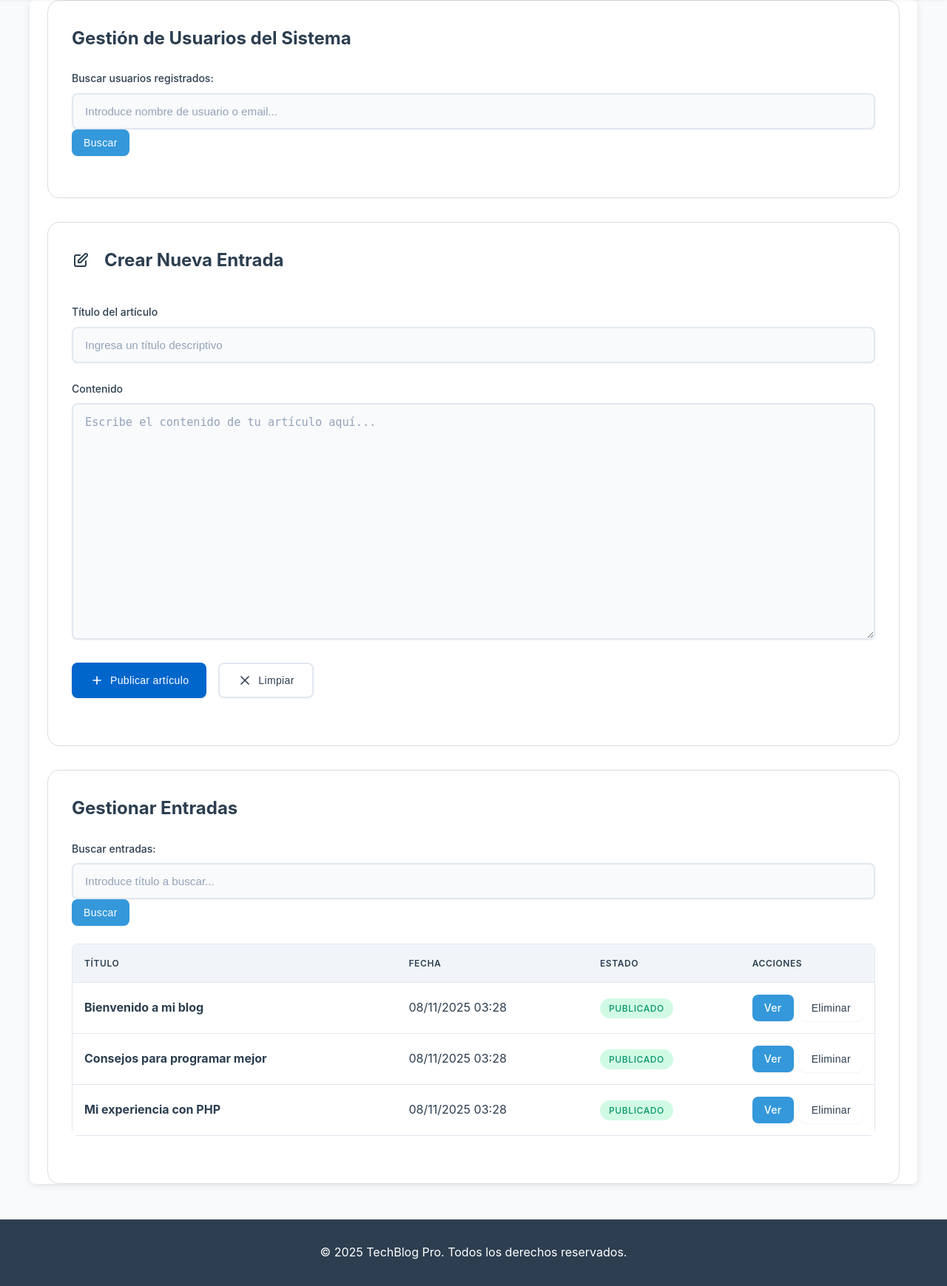
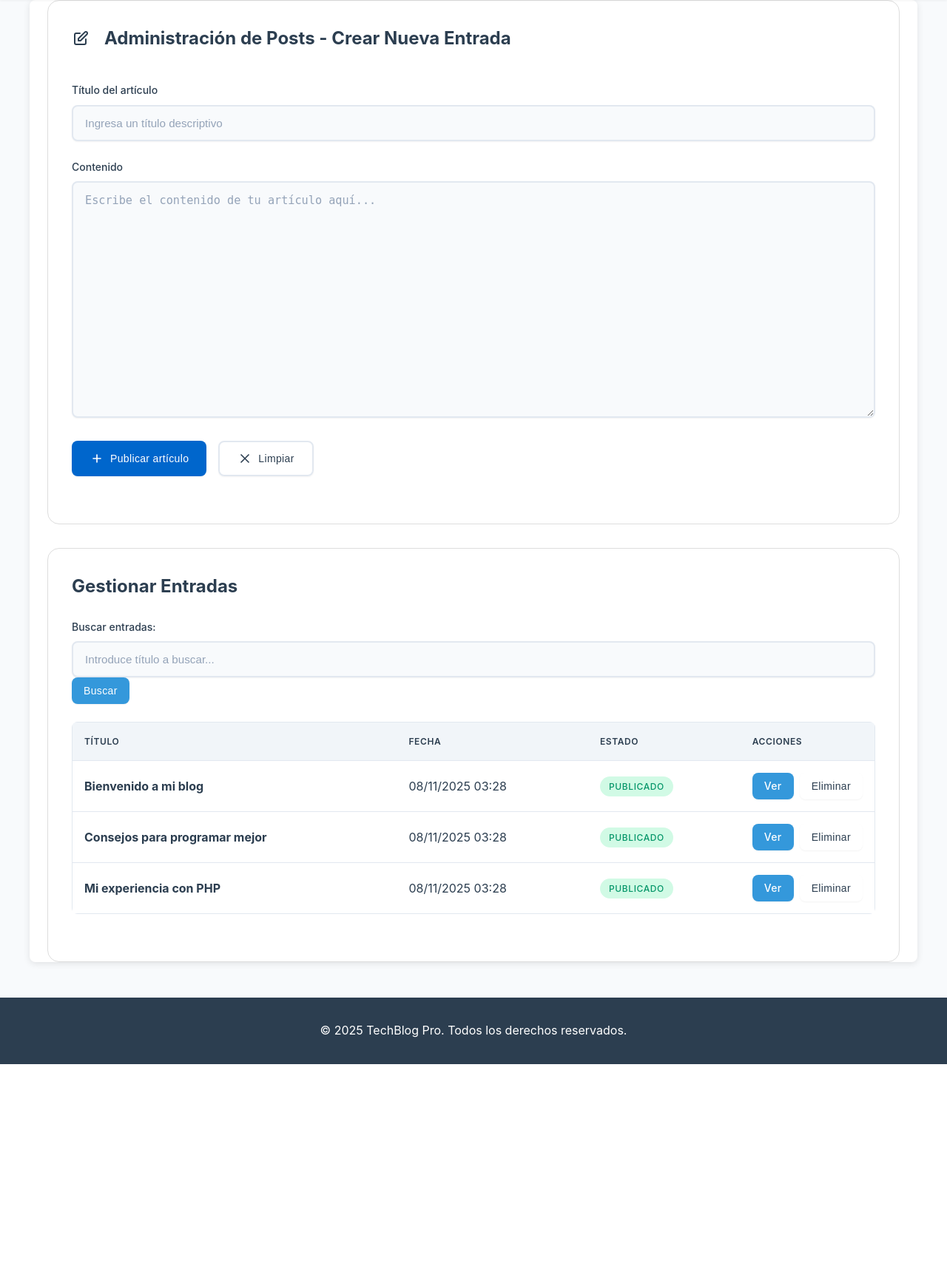
Before and after one commit to DenisGom2022/misite, a PHP site: page /misite/admin.php in a window 1280 px wide. Shown: the part 88-1827 px from the top of the page at 74% size. After the commit the page ends 1527 px from the top, so only its background shows below. Run offline with PHP 8.4, Linux system fonts and the light colour scheme; a user stored in the database is signed in; data comes from the database, SQL or seed files in the repository.

Commit message:
ultimos cambios

```diff
--- a/admin.php
+++ b/admin.php
@@ -40,20 +40,6 @@ if ($_POST['action'] ?? '' === 'delete_post') {
         $message = "Post eliminado exitosamente!";
     } catch (PDOException $e) {
         $error = "Error al eliminar el post: " . $e->getMessage();
-    }
-}
-
-// Procesar búsqueda de usuarios (VULNERABLE)
-$user_search = $_GET['user_search'] ?? '';
-$users = [];
-if ($user_search) {
-    // VULNERABLE: Concatenación directa sin escapar - NUNCA hacer esto
-    $user_query = "SELECT id, username, email, role, created_at, last_login FROM users WHERE username LIKE '%" . $user_search . "%' OR email LIKE '%" . $user_search . "%'";
-    try {
-        $user_stmt = $pdo->query($user_query);
-        $users = $user_stmt->fetchAll();
-    } catch (PDOException $e) {
-        $error = "Error en búsqueda de usuarios: " . $e->getMessage();
     }
 }
 
@@ -440,67 +426,13 @@ $posts = $stmt->fetchAll();
             <div class="alert error"><?php echo htmlspecialchars($error); ?></div>
         <?php endif; ?>
 
-        <?php if ($user_role === 'admin'): ?>
-        <section class="admin-section">
-            <h2>Gestión de Usuarios del Sistema</h2>
-
-            <form method="GET" class="search-form" style="margin-bottom: 20px;">
-                <div class="form-group">
-                    <label for="user_search">Buscar usuarios registrados:</label>
-                    <input type="text" id="user_search" name="user_search" value="<?php echo htmlspecialchars($_GET['user_search'] ?? ''); ?>" placeholder="Introduce nombre de usuario o email...">
-                    <button type="submit" class="btn btn-small">Buscar</button>
-                    <?php if (isset($_GET['user_search'])): ?>
-                        <a href="admin.php" class="btn btn-small">Ver todos</a>
-                    <?php endif; ?>
-                </div>
-            </form>
-
-            <?php if ($user_search): ?>
-                <?php if (!empty($users)): ?>
-                    <div class="table-container">
-                        <table class="table">
-                            <thead>
-                                <tr>
-                                    <th>Usuario</th>
-                                    <th>Email</th>
-                                    <th>Rol</th>
-                                    <th>Registrado</th>
-                                    <th>Último acceso</th>
-                                </tr>
-                            </thead>
-                            <tbody>
-                                <?php foreach ($users as $user): ?>
-                                    <tr>
-                                        <td><?php echo htmlspecialchars($user['username']); ?></td>
-                                        <td><?php echo htmlspecialchars($user['email']); ?></td>
-                                        <td>
-                                            <span class="status <?php echo $user['role'] === 'admin' ? 'active' : 'pending'; ?>">
-                                                <?php echo ucfirst($user['role']); ?>
-                                            </span>
-                                        </td>
-                                        <td><?php echo date('d/m/Y', strtotime($user['created_at'])); ?></td>
-                                        <td><?php echo $user['last_login'] ? date('d/m/Y H:i', strtotime($user['last_login'])) : 'Nunca'; ?></td>
-                                    </tr>
-                                <?php endforeach; ?>
-                            </tbody>
-                        </table>
-                    </div>
-                <?php else: ?>
-                    <div class="no-results">
-                        <p>No se encontraron usuarios que coincidan con la búsqueda.</p>
-                    </div>
-                <?php endif; ?>
-            <?php endif; ?>
-        </section>
-        <?php endif; ?>
-
         <section class="admin-section">
             <div class="flex justify-between items-center mb-4">
                 <h2>
                     <svg style="width: 1.5rem; height: 1.5rem; display: inline; margin-right: 0.5rem;" fill="none" stroke="currentColor" viewBox="0 0 24 24">
                         <path stroke-linecap="round" stroke-linejoin="round" stroke-width="2" d="M11 5H6a2 2 0 00-2 2v11a2 2 0 002 2h11a2 2 0 002-2v-5m-1.414-9.414a2 2 0 112.828 2.828L11.828 15H9v-2.828l8.586-8.586z" />
                     </svg>
-                    Crear Nueva Entrada
+                    Administración de Posts - Crear Nueva Entrada
                 </h2>
             </div>
 
```
Also changed, not shown: about.php (+14 -24 lines).
